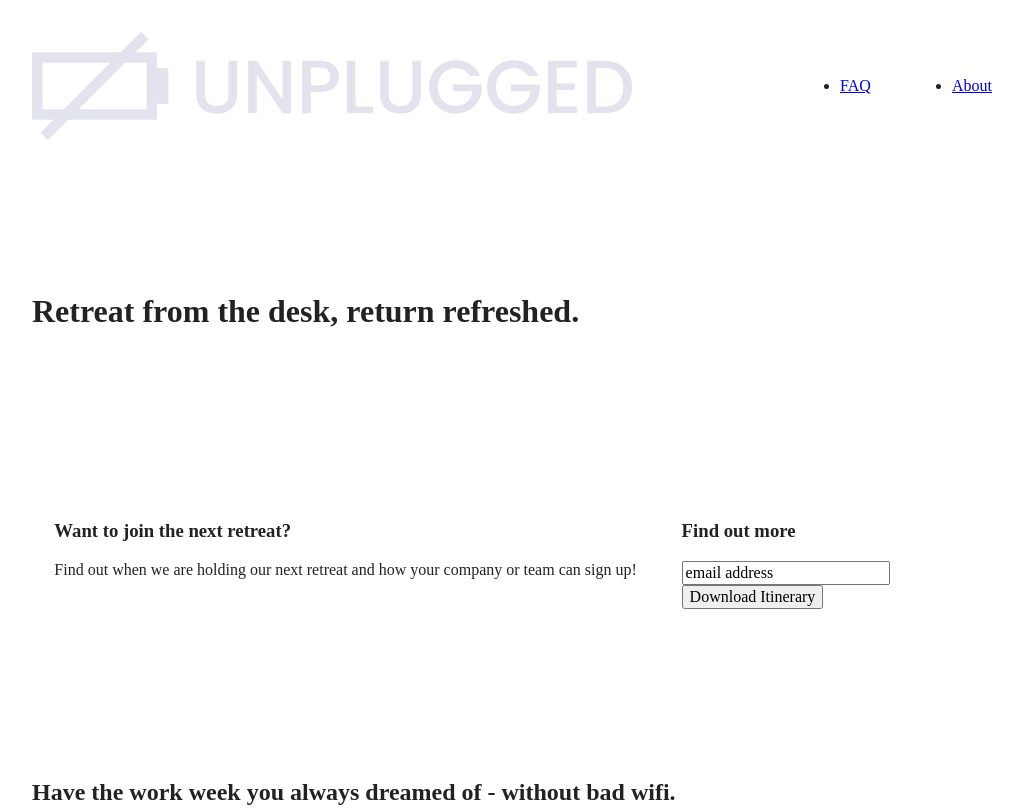
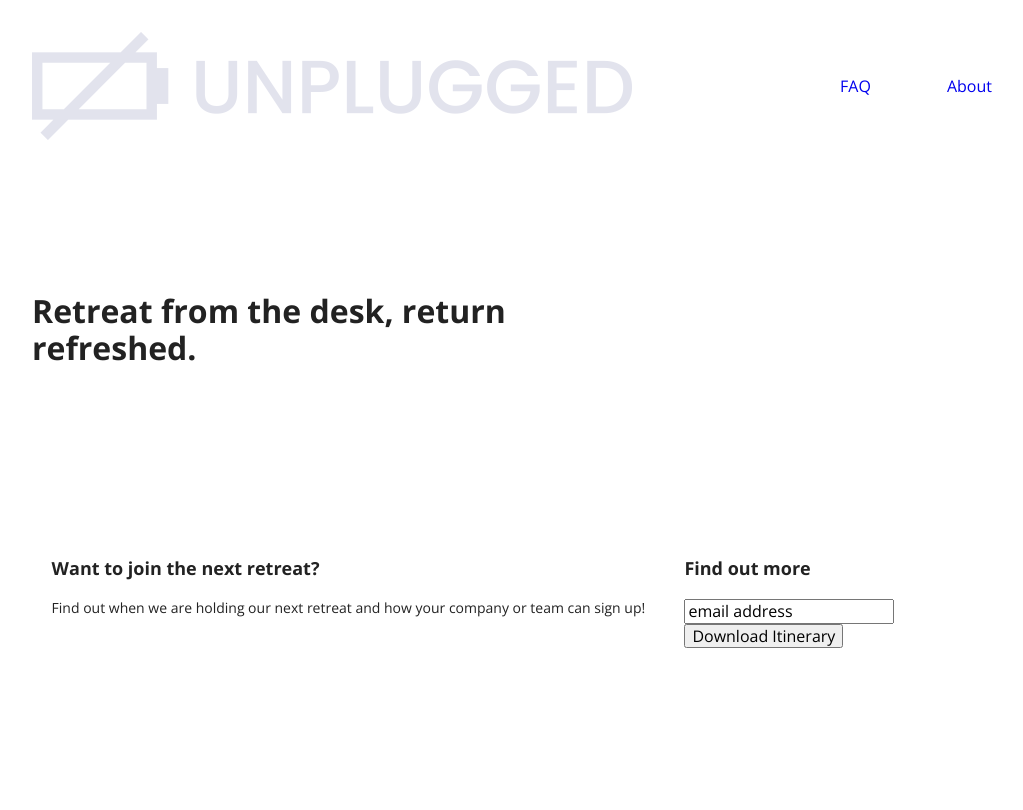
Before and after one commit to LouNoReason1/unplugged-retreat, a website built with Parcel: page index.html in a window 1280 px wide. Shown: the top 810 px of the page, without its empty margins (128-1151 px from the left). Built offline with nearby package versions, Linux system fonts and the light colour scheme; files whose address does not match are found by name.

Commit message:
Add styling and text format

```diff
--- a/css/main.css
+++ b/css/main.css
@@ -86,6 +86,55 @@ textarea {
 /* ==========================================================================
    Author's custom styles
    ========================================================================== */
+/*general Styling*/
+
+html {
+  font-size: 16px;
+}
+
+body{
+  font-size: 1em;
+  font-family: 'Open Sans', sans-serif;
+  text-align: left;
+}
+
+ul,
+ol{
+  list-style-type:none;
+}
+
+a{
+  color #e2e3ed;
+  text-decoration: none;
+}
+
+h2{
+  font-family: 'Poppins', sans-serif;
+  font-size: 1.875em;
+}
+
+h3,
+h4{
+  font-family:'Poppins' sans-serif;
+  margin: 20px 0;
+  font-size:1.125em;
+}
+
+p{
+  font-size: .875em;
+  line-height: 1.28em;
+}
+
+address{
+  font-style: normal;
+}
+
+.content-wrapper{
+  width: 90%;
+  margin: 50px 0;
+}
+
+
 /*-----------------------------Header Styles-----*/
 header,
 footer{
--- a/index.html
+++ b/index.html
@@ -15,7 +15,8 @@
   <link rel="manifest" href="site.webmanifest">
   <link rel="apple-touch-icon" href="icon.png">
   <!-- Place favicon.ico in the root directory -->
-
+  <!-- Google Fonts -->
+  <link href="https://fonts.googleapis.com/css?family=Open+Sans:400,700|Poppins:500,700" rel="stylesheet">
   <link rel="stylesheet" href="css/normalize.css">
   <link rel="stylesheet" href="css/main.css">
 
```
